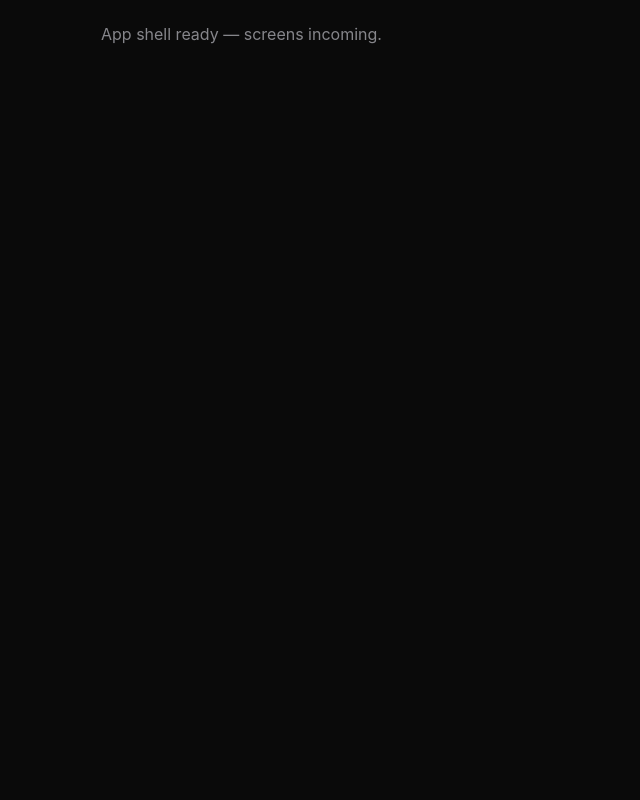
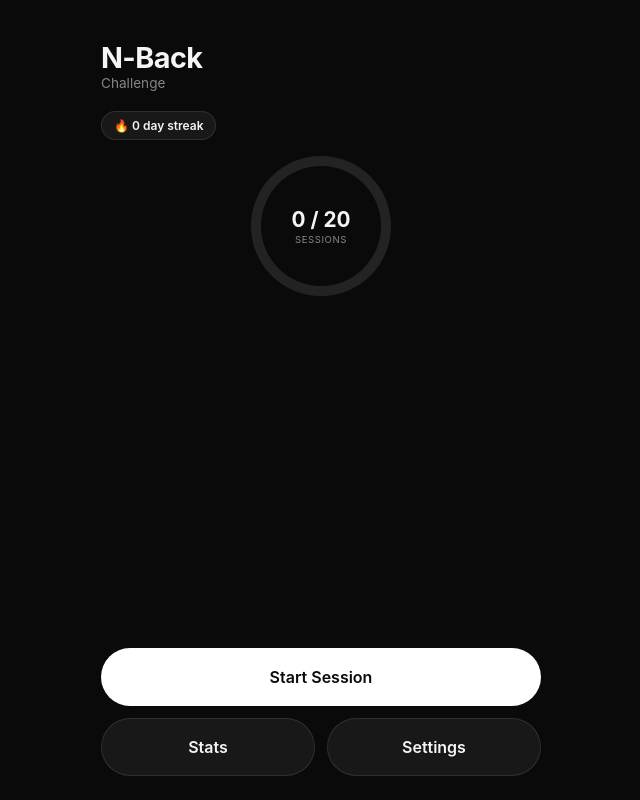
Before and after one commit to jonathanleane/rebuildyourfocus, a React (Vite) app: page / in a window 1280 px wide. Shown: the whole page, without its empty margins (319-959 px from the left). Built offline with nearby package versions, Linux system fonts and the light colour scheme.

Commit message:
Wire App.tsx Screen union to all five screens

```diff
--- a/src/App.tsx
+++ b/src/App.tsx
@@ -1,9 +1,46 @@
+import { useMemo, useState } from 'react';
 import Layout from './components/Layout';
+import MenuScreen from './screens/MenuScreen';
+import PlayScreen from './screens/PlayScreen';
+import ResultScreen from './screens/ResultScreen';
+import SettingsScreen from './screens/SettingsScreen';
+import StatsScreen from './screens/StatsScreen';
+import { usePlayerState } from './state/usePlayerState';
+import type { BlockResult } from './engine/types';
+
+type Screen =
+  | { name: 'menu' }
+  | { name: 'play' }
+  | { name: 'result'; result: BlockResult; blocksLeft: number; level: number }
+  | { name: 'stats' }
+  | { name: 'settings' };
 
 export default function App() {
+  const player = usePlayerState();
+  const [screen, setScreen] = useState<Screen>({ name: 'menu' });
+  const nav = useMemo(
+    () => ({
+      menu: () => setScreen({ name: 'menu' }),
+      play: () => setScreen({ name: 'play' }),
+      stats: () => setScreen({ name: 'stats' }),
+      settings: () => setScreen({ name: 'settings' }),
+      result: (result: BlockResult, blocksLeft: number, level: number) =>
+        setScreen({ name: 'result', result, blocksLeft, level }),
+    }),
+    [],
+  );
+
   return (
     <Layout>
-      <div style={{ color: 'var(--fg-dim)' }}>App shell ready — screens incoming.</div>
+      {screen.name === 'menu' && (
+        <MenuScreen player={player} onStart={nav.play} onStats={nav.stats} onSettings={nav.settings} />
+      )}
+      {screen.name === 'play' && <PlayScreen player={player} onBlockDone={nav.result} onQuit={nav.menu} />}
+      {screen.name === 'result' && (
+        <ResultScreen result={screen.result} blocksLeft={screen.blocksLeft} level={screen.level} onContinue={nav.play} onDone={nav.menu} />
+      )}
+      {screen.name === 'stats' && <StatsScreen player={player} onBack={nav.menu} />}
+      {screen.name === 'settings' && <SettingsScreen player={player} onBack={nav.menu} />}
     </Layout>
   );
 }
```
